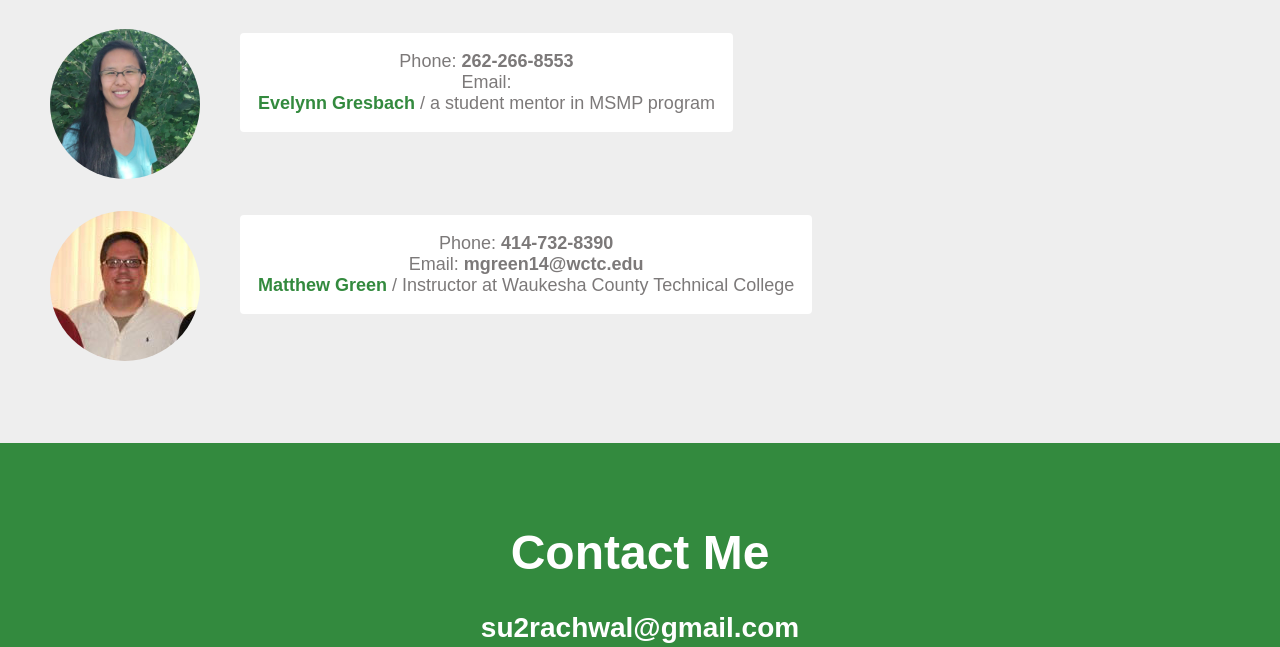
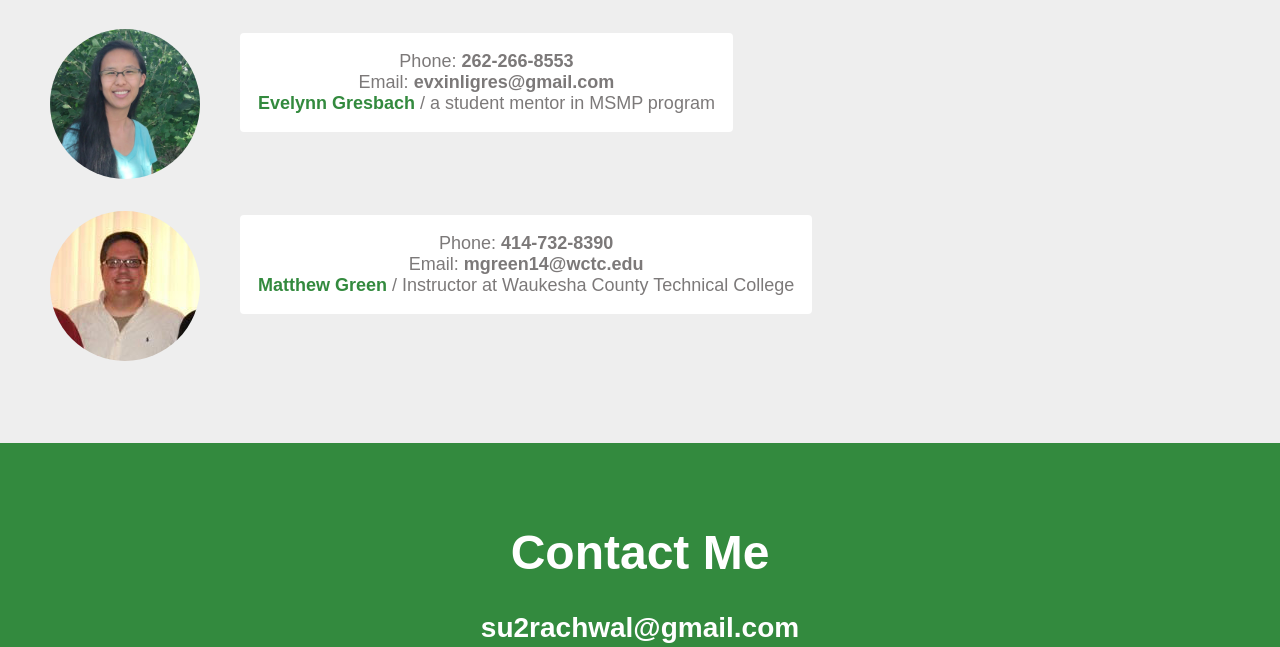
Before and after one commit to vankanna/myPortfolio, a plain HTML site: page index.html in a window 1280 px wide. Shown: the part 3922-4569 px from the top of the page. Drawn offline with Linux system fonts and the light colour scheme; a web font is replaced by a local one.

Commit message:
email update

```diff
--- a/index.html
+++ b/index.html
@@ -327,7 +327,7 @@
         <img src="/imgs/reference/Evelynn.jpg" alt="people" class="reference__avatar">
         <div class="reference__contact">
           <p class="name">
-            Phone: <b>262-266-8553</b> <br/> Email: <br/>
+            Phone: <b>262-266-8553</b> <br/> Email: <b>evxinligres@gmail.com</b><br/>
             <a href="https://www.linkedin.com/in/evelynn-gresbach/" target="_blank">
               <b>Evelynn Gresbach</b> </a>/ a student mentor in MSMP program</p>
         </div>
```
